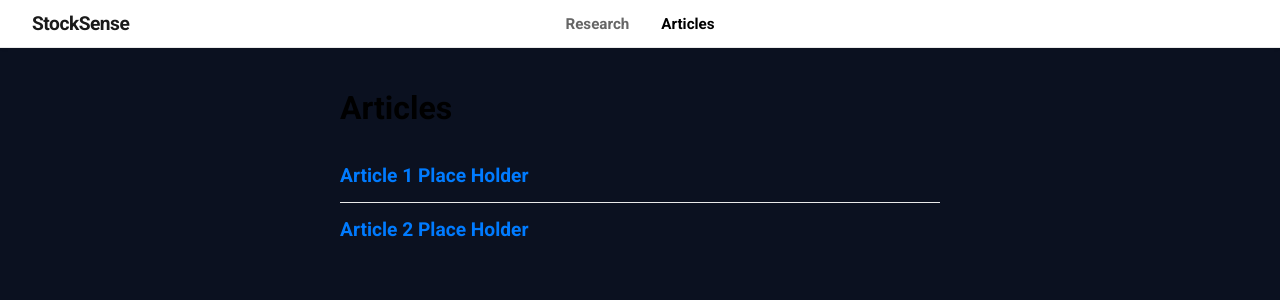
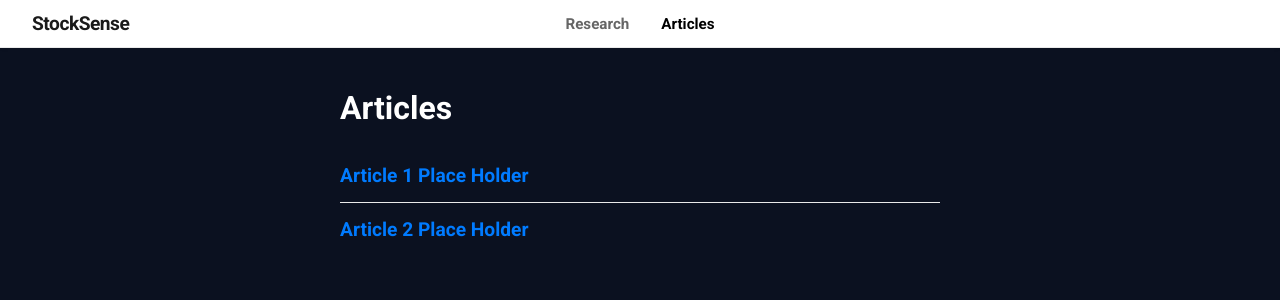
Before and after one commit to damonchase/market-research-agent, a React (Create React App) app in the folder client/: page /articles in a window 1280 px wide. Shown: the top 300 px of the page. Built offline with nearby package versions, Linux system fonts and the light colour scheme.

Commit message:
Fix styling on articles page

```diff
--- a/client/src/pages/Articles.js
+++ b/client/src/pages/Articles.js
@@ -9,7 +9,7 @@ function Articles() {
 
   return (
     <div className="main-container" style={{ padding: '20px', maxWidth: "600px", margin: '0 auto' }}>
-      <h1>Articles</h1>
+      <h1 style={{ color: 'white' }}>Articles</h1>
       <div className="article-list">
         {articles.map((article) => (
           <div key={article.id} className="article-row">
```
